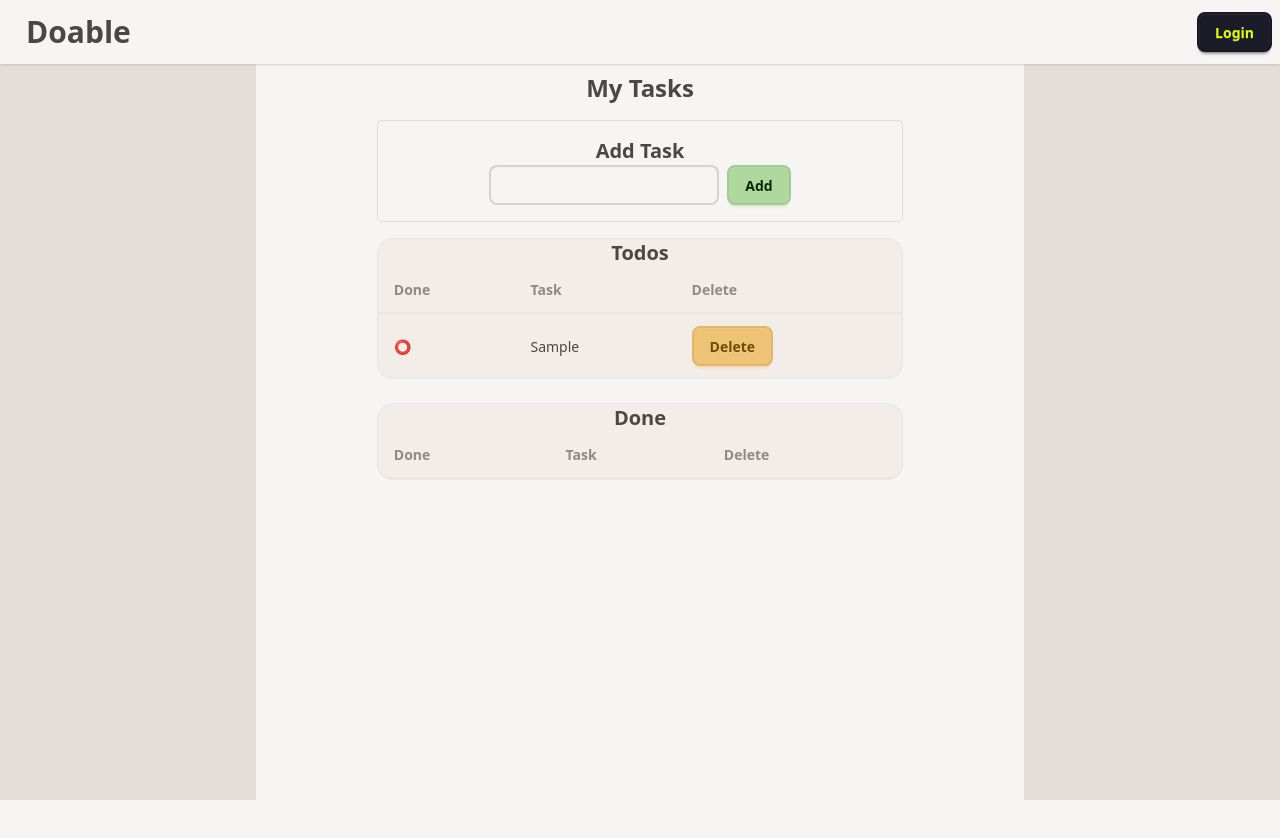
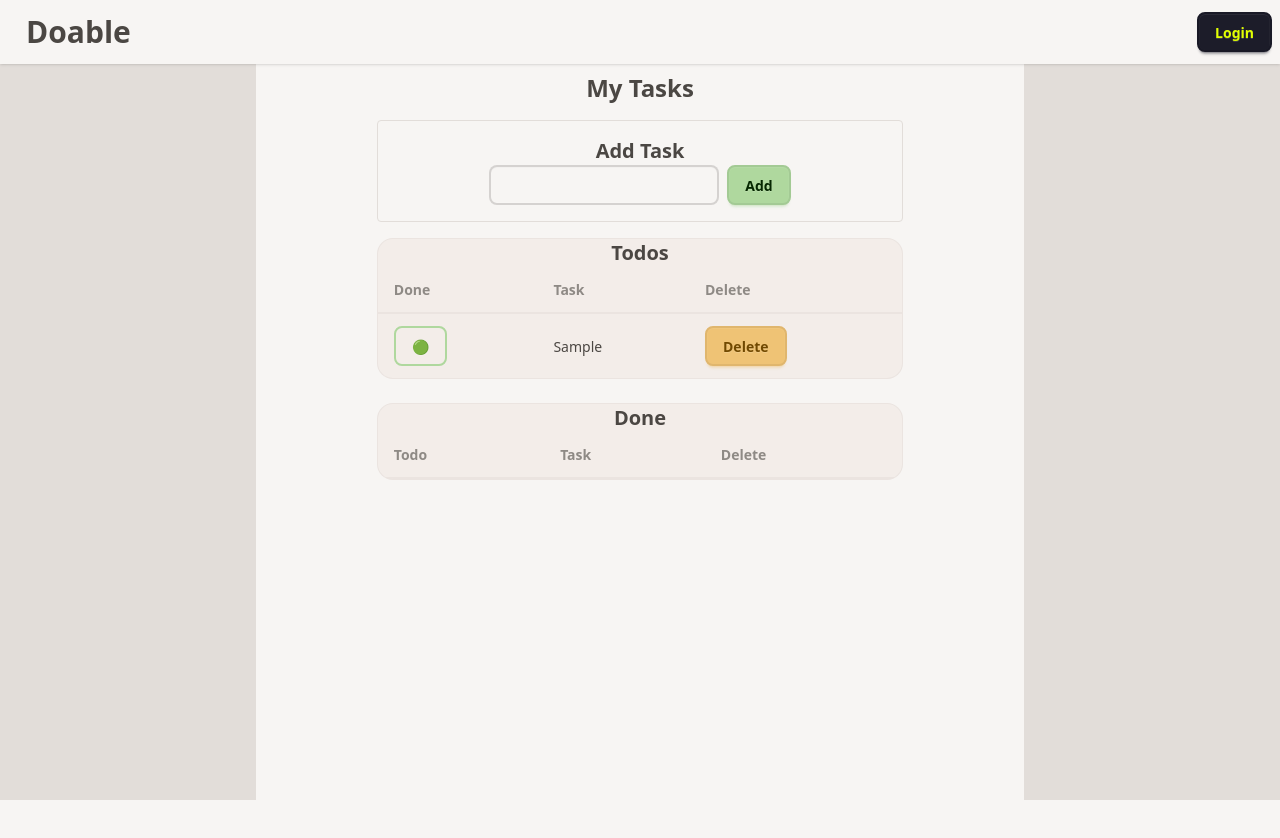
Before and after one commit to Justin-K-Ellis/doable.react, a Next.js app: page / in a window 1280 px wide. Both pictures are taken after typing "Sample" into the empty fields and a click on the button "Add". Shown: the top 838 px of the page. Built offline with nearby package versions, Linux system fonts and the light colour scheme.

Commit message:
fix: update completion toggle styling

```diff
--- a/app/page.tsx
+++ b/app/page.tsx
@@ -82,7 +82,14 @@ export default function Home() {
                   (task) =>
                     !task.done && (
                       <tr key={task.id}>
-                        <td onClick={() => toggleCompleteStatus(task)}>⭕️</td>
+                        <td onClick={() => toggleCompleteStatus(task)}>
+                          <button
+                            type="button"
+                            className="btn btn-outline btn-success"
+                          >
+                            🟢
+                          </button>
+                        </td>
                         <td>{task.name}</td>
                         <td>
                           <button
@@ -109,7 +116,7 @@ export default function Home() {
               {/* head */}
               <thead>
                 <tr>
-                  <th>Done</th>
+                  <th>Todo</th>
                   <th>Task</th>
                   <th>Delete</th>
                 </tr>
@@ -119,13 +126,20 @@ export default function Home() {
                   (task) =>
                     task.done && (
                       <tr key={task.id}>
-                        <td onClick={() => toggleCompleteStatus(task)}>⭕️</td>
+                        <td onClick={() => toggleCompleteStatus(task)}>
+                          <button
+                            type="button"
+                            className="btn btn-outline btn-info"
+                          >
+                            🔵
+                          </button>
+                        </td>
                         <td className="line-through">{task.name}</td>
                         <td>
                           <button
                             type="button"
                             onClick={() => deleteTask(task.id)}
-                            className="btn btn-warning"
+                            className="btn btn-out btn-warning"
                           >
                             Delete
                           </button>
```
